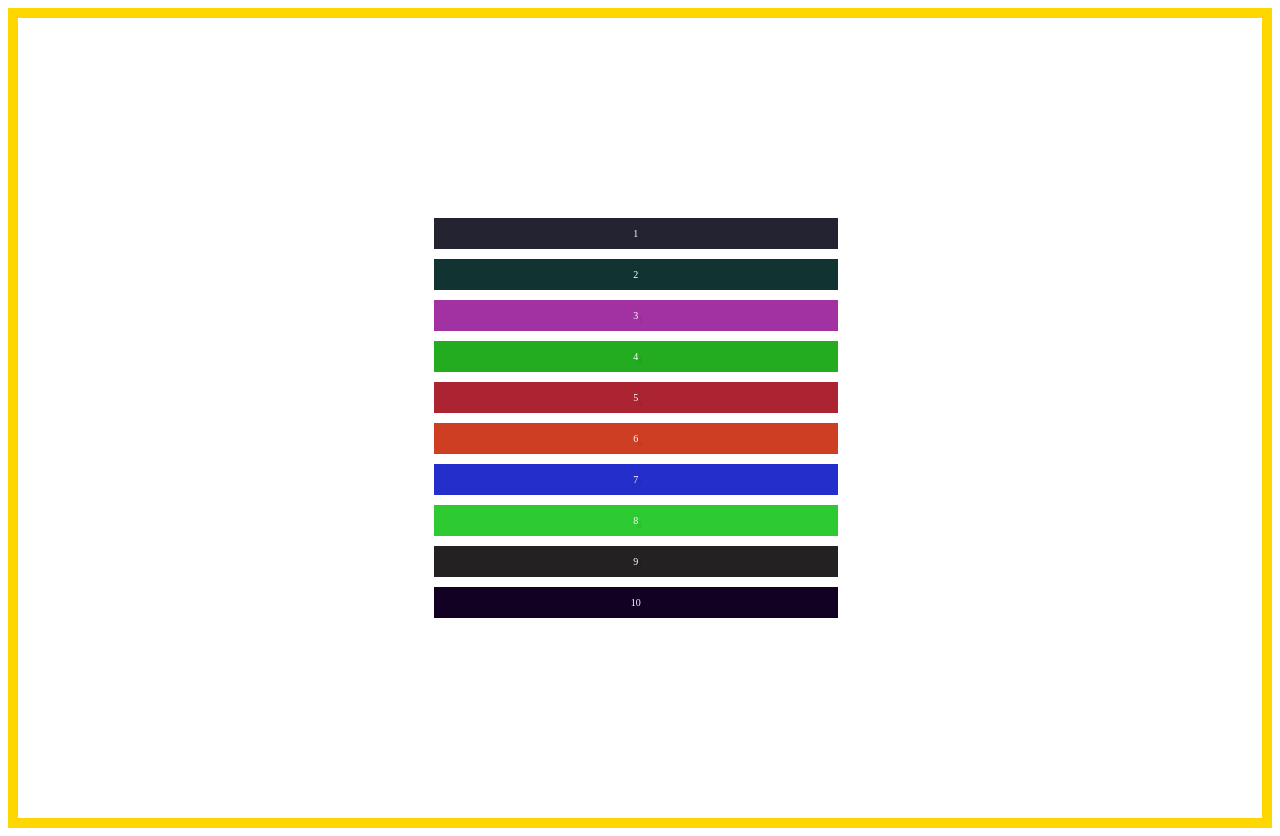
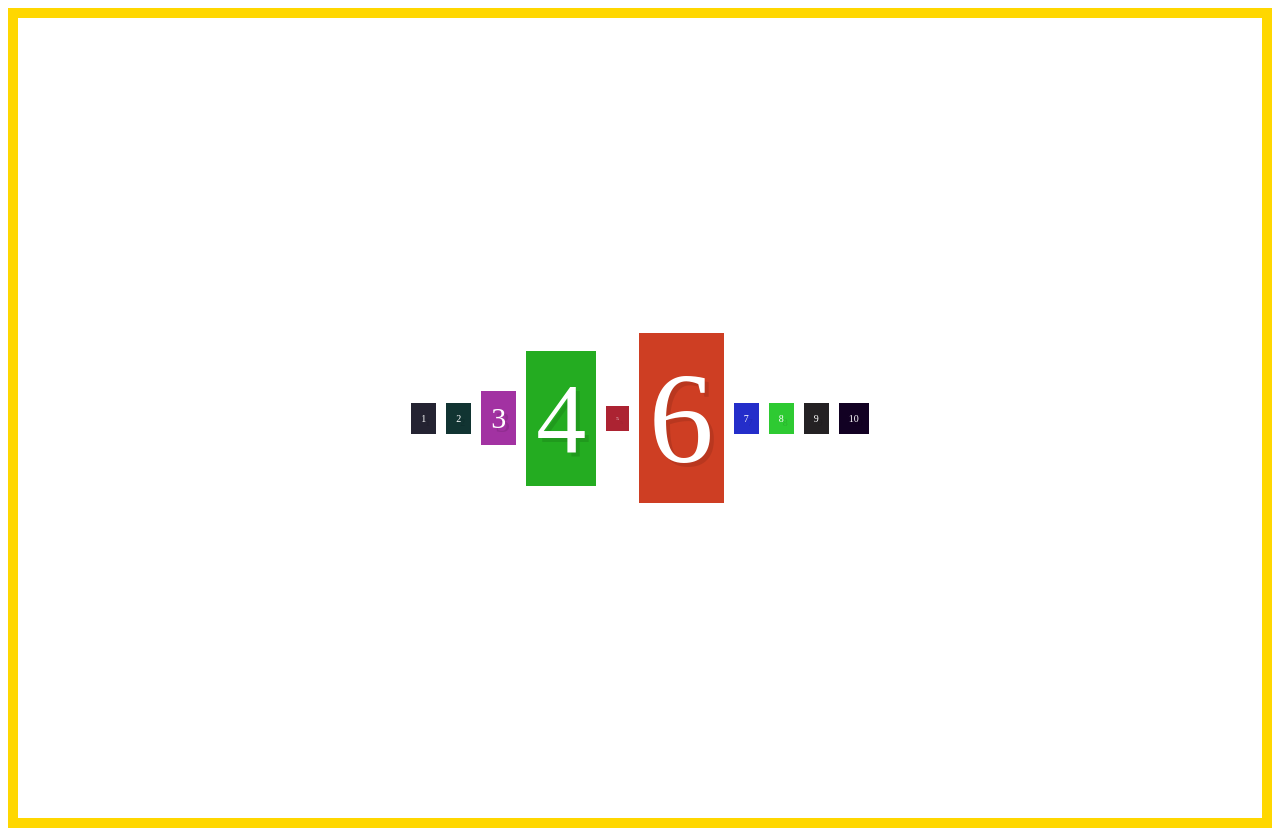
Before and after one commit to ravitejagGitHub/expert-css, a plain HTML site: page css-flex/index.html in a window 1280 px wide. Drawn offline with Linux system fonts and the light colour scheme.

Commit message:
center align using justify and align items

```diff
--- a/css-flex/style.css
+++ b/css-flex/style.css
@@ -15,10 +15,10 @@
     display: flex;
     border: 10px solid gold;
     min-height:100vh;
-    flex-direction: column;
+    flex-direction: row;
     flex-wrap: wrap;
     justify-content: center;
-    left:50%;
+    align-items: center;
   }
 
   .box{
@@ -27,10 +27,19 @@
     text-align : center;
     text-shadow : 4px 4px 0 rgba(0,0,0,0.1);
     padding: 10px;
-    position: relative;
-    left:33%;
-  }
-  .box{
-    width: calc(31.7% - 10px);
     margin: 5px;
   }
+  .box3{
+    font-size: 30px;
+  }
+
+  .box6{
+    font-size: 130px;
+  }
+
+  .box4{
+    font-size: 100px;
+  }
+  .box5{
+    font-size: 5px;
+  }
```
